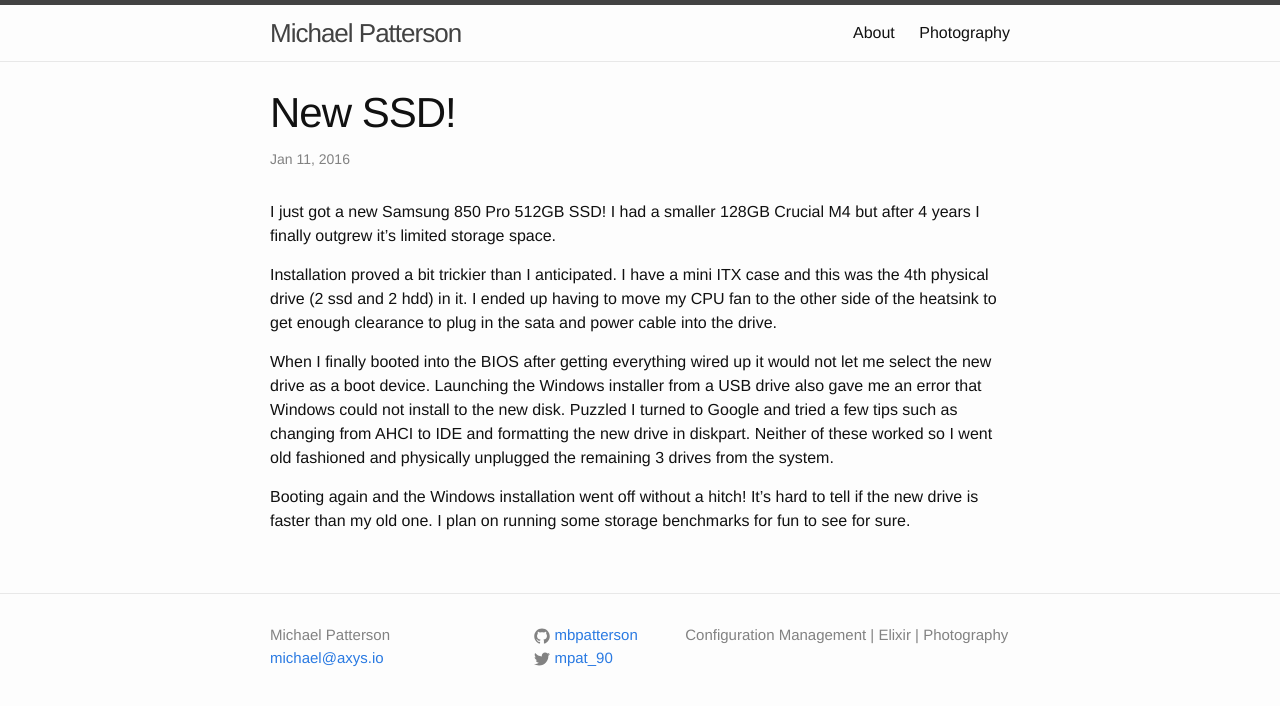
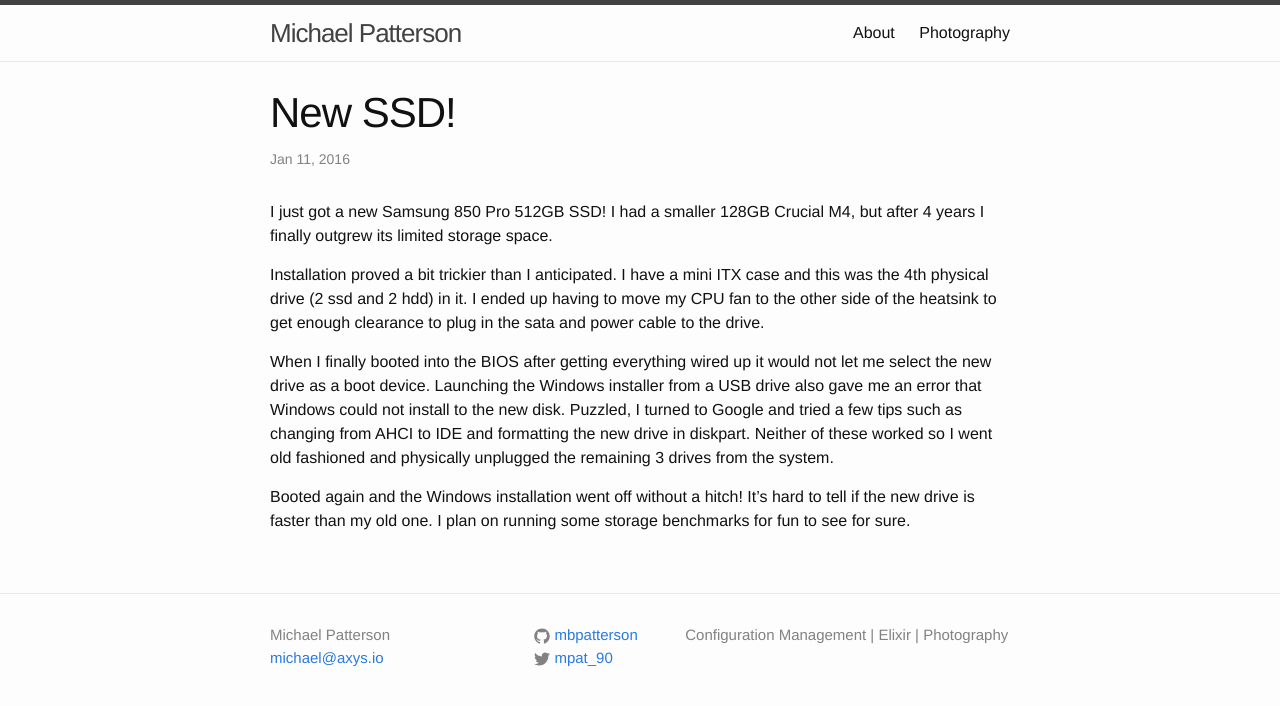
Before and after one commit to mbpatterson/blog, a Jekyll site: the page built from _posts/2016-1-11-new-ssd.md, in a window 1280 px wide. Shown: the top 706 px of the page. Built offline with Jekyll 4.4.1, drawn with Linux system fonts in a browser that asks for light colours.

Commit message:
fixed typos

```diff
--- a/_posts/2016-1-11-new-ssd.md
+++ b/_posts/2016-1-11-new-ssd.md
@@ -4,10 +4,10 @@ title: "New SSD!"
 date: 2016-1-11
 categories: misc
 ---
-I just got a new Samsung 850 Pro 512GB SSD! I had a smaller 128GB Crucial M4 but after 4 years I finally outgrew it's limited storage space.
+I just got a new Samsung 850 Pro 512GB SSD! I had a smaller 128GB Crucial M4, but after 4 years I finally outgrew its limited storage space.
 
-Installation proved a bit trickier than I anticipated. I have a mini ITX case and this was the 4th physical drive (2 ssd and 2 hdd) in it. I ended up having to move my CPU fan to the other side of the heatsink to get enough clearance to plug in the sata and power cable into the drive.
+Installation proved a bit trickier than I anticipated. I have a mini ITX case and this was the 4th physical drive (2 ssd and 2 hdd) in it. I ended up having to move my CPU fan to the other side of the heatsink to get enough clearance to plug in the sata and power cable to the drive.
 
-When I finally booted into the BIOS after getting everything wired up it would not let me select the new drive as a boot device. Launching the Windows installer from a USB drive also gave me an error that Windows could not install to the new disk. Puzzled I turned to Google and tried a few tips such as changing from AHCI to IDE and formatting the new drive in diskpart. Neither of these worked so I went old fashioned and physically unplugged the remaining 3 drives from the system.
+When I finally booted into the BIOS after getting everything wired up it would not let me select the new drive as a boot device. Launching the Windows installer from a USB drive also gave me an error that Windows could not install to the new disk. Puzzled, I turned to Google and tried a few tips such as changing from AHCI to IDE and formatting the new drive in diskpart. Neither of these worked so I went old fashioned and physically unplugged the remaining 3 drives from the system.
 
-Booting again and the Windows installation went off without a hitch! It's hard to tell if the new drive is faster than my old one. I plan on running some storage benchmarks for fun to see for sure.
+Booted again and the Windows installation went off without a hitch! It's hard to tell if the new drive is faster than my old one. I plan on running some storage benchmarks for fun to see for sure.
```
Also changed, not shown: _posts/2016-1-1-first-post.markdown (+4 -4 lines), _posts/2016-1-4-installing-elixir.md (+1 -1 lines), _posts/2016-1-6-backup-postgres-databases.md (+1 -1 lines), _posts/2016-1-9-securing-sites-with-ssl.md (+1 -1 lines).
